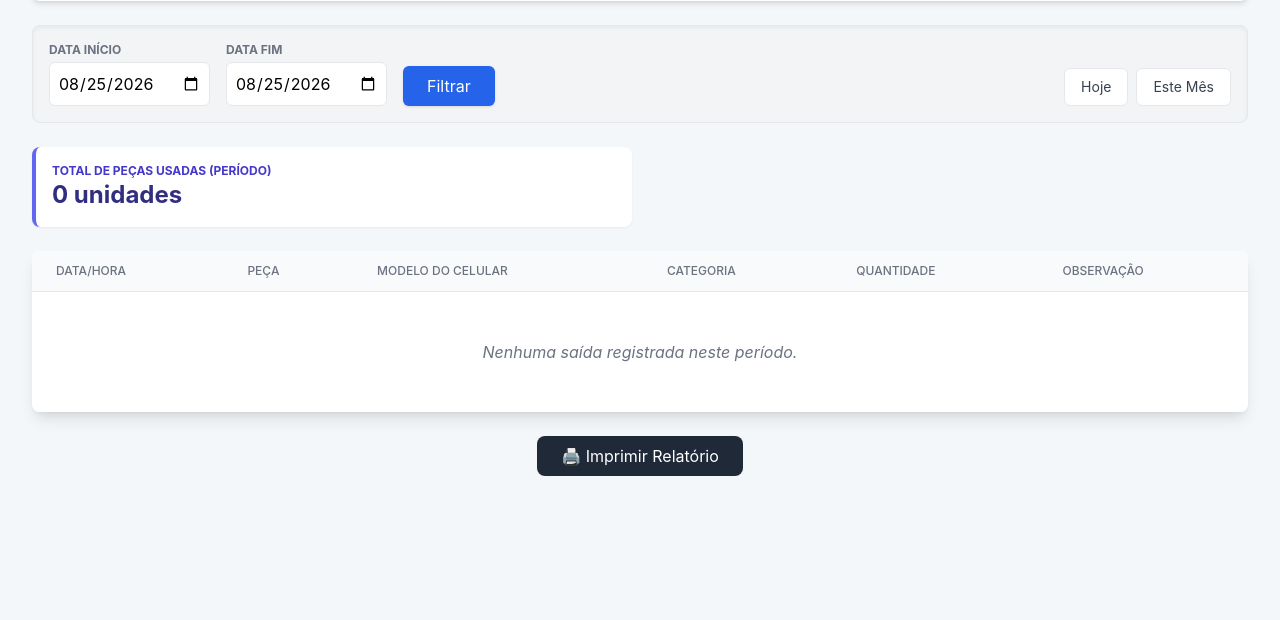
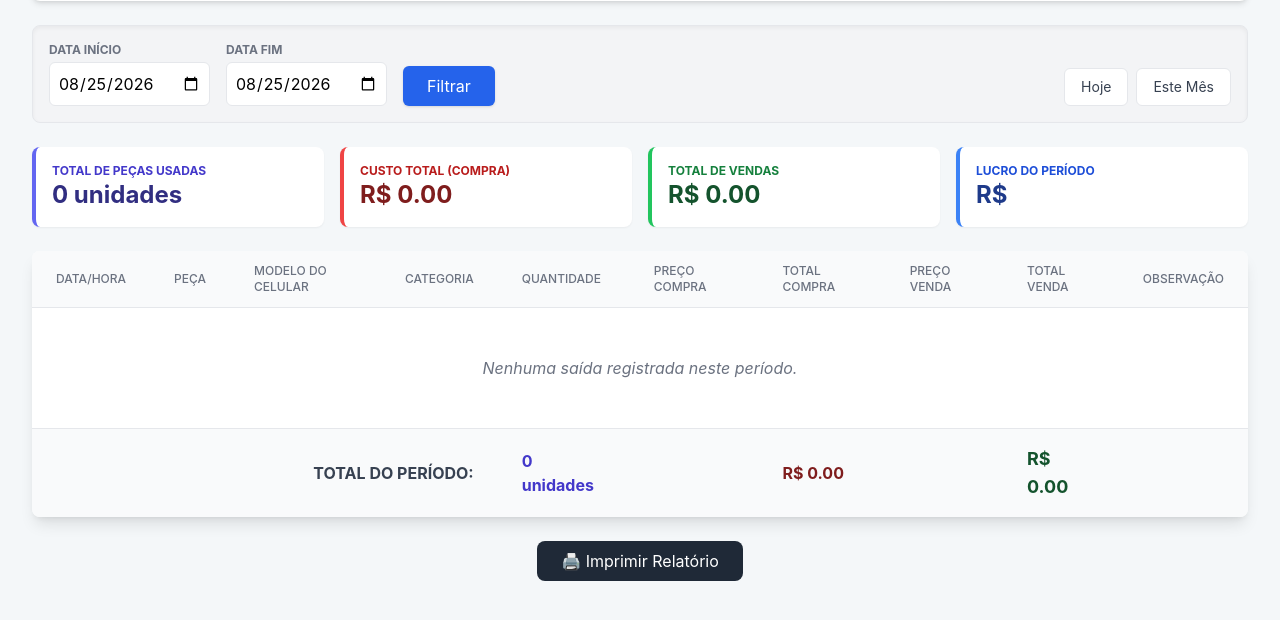
Before and after one commit to MatheusDiniz00/sistema-estoque, a Django app: page /relatorio/ in a window 1280 px wide. Shown: the part 139-759 px from the top of the page. Run offline with Django 5.2, Linux system fonts and the light colour scheme; a user stored in the database is signed in; data comes from the database, SQL or seed files in the repository; both versions use the stored data as it was after the commit; some libraries are stand-ins or nearby versions.

Commit message:
Enviando nova versão do App

```diff
--- a/assistencia_pecas/settings.py
+++ b/assistencia_pecas/settings.py
@@ -23,9 +23,9 @@ BASE_DIR = Path(__file__).resolve().parent.parent
 SECRET_KEY = 'django-insecure-8r5i55pwo=@_=+7@*!@g^^@!%n2hgcghu$l3ij6s(p#x5@+lq3'
 
 # SECURITY WARNING: don't run with debug turned on in production!
-DEBUG = False
+DEBUG = True
 
-ALLOWED_HOSTS = ['192.168.15.200','localhost','127.0.0.1']
+ALLOWED_HOSTS = []
 
 
 # Application definition
@@ -105,7 +105,7 @@ AUTH_PASSWORD_VALIDATORS = [
 
 LANGUAGE_CODE = 'en-us'
 
-TIME_ZONE = 'UTC'
+TIME_ZONE = 'America/Sao_Paulo'
 
 USE_I18N = True
 
--- a/estoque/models.py
+++ b/estoque/models.py
@@ -39,7 +39,6 @@ class Peca(models.Model):
     class Meta:
         verbose_name = "Peça"
         verbose_name_plural = "Peças"
-        unique_together = ['nome', 'modelo_celular']
 
     def __str__(self):
         return f"{self.nome} ({self.modelo_celular})"
@@ -48,6 +47,10 @@ class Movimentacao(models.Model):
     TIPO_MOVIMENTACAO = (
         ('ENTRADA', 'Entrada (Compra/Recebimento)'),
         ('SAIDA', 'Saída (Venda/Uso em Serviço)'),
+    )
+
+    preco_venda_no_momento = models.DecimalField(
+        max_digits=10, decimal_places=2, null=True, blank=True
     )
 
     peca = models.ForeignKey(Peca, on_delete=models.CASCADE)
--- a/estoque/templates/estoque/relatorio.html
+++ b/estoque/templates/estoque/relatorio.html
@@ -46,15 +46,30 @@
         </div>
 
         <!-- Card de Totais -->
-        <div class="grid grid-cols-1 md:grid-cols-2 gap-4 mb-6">
+        <div class="grid grid-cols-1 md:grid-cols-4 gap-4 mb-6">
             <div class="bg-white p-4 rounded-lg border-l-4 border-indigo-500 shadow-sm">
-                <p class="text-indigo-700 font-bold uppercase text-xs">Total de Peças Usadas (Período)</p>
+                <p class="text-indigo-700 font-bold uppercase text-xs">Total de Peças Usadas</p>
                 <p class="text-2xl font-bold text-indigo-900">{{ total_itens }} unidades</p>
+            </div>
+
+            <div class="bg-white p-4 rounded-lg border-l-4 border-red-500 shadow-sm">
+                <p class="text-red-700 font-bold uppercase text-xs">Custo Total (Compra)</p>
+                <p class="text-2xl font-bold text-red-900">R$ {{ total_valor|floatformat:2 }}</p>
+            </div>
+
+            <div class="bg-white p-4 rounded-lg border-l-4 border-green-500 shadow-sm">
+                <p class="text-green-700 font-bold uppercase text-xs">Total de Vendas</p>
+                <p class="text-2xl font-bold text-green-900">R$ {{ total_vendas|floatformat:2 }}</p>
+            </div>
+
+            <div class="bg-white p-4 rounded-lg border-l-4 border-blue-500 shadow-sm">
+                <p class="text-blue-700 font-bold uppercase text-xs">Lucro do Período</p>
+                <p class="text-2xl font-bold text-blue-900">R$ {{ total_lucro|floatformat:2 }}</p>
             </div>
         </div>
 
         <!-- Tabela de Movimentações -->
-        <div class="bg-white rounded-lg shadow-lg overflow-hidden">
+        <div class="bg-white rounded-lg shadow-lg overflow-hidden overflow-x-auto">
             <table class="min-w-full divide-y divide-gray-200">
                 <thead class="bg-gray-50">
                     <tr>
@@ -63,6 +78,10 @@
                         <th class="px-6 py-3 text-left text-xs font-medium text-gray-500 uppercase">Modelo do Celular</th>
                         <th class="px-6 py-3 text-left text-xs font-medium text-gray-500 uppercase">Categoria</th>
                         <th class="px-6 py-3 text-left text-xs font-medium text-gray-500 uppercase">Quantidade</th>
+                        <th class="px-6 py-3 text-left text-xs font-medium text-gray-500 uppercase">Preço Compra</th>
+                        <th class="px-6 py-3 text-left text-xs font-medium text-gray-500 uppercase">Total Compra</th>
+                        <th class="px-6 py-3 text-left text-xs font-medium text-gray-500 uppercase">Preço Venda</th>
+                        <th class="px-6 py-3 text-left text-xs font-medium text-gray-500 uppercase">Total Venda</th>
                         <th class="px-6 py-3 text-left text-xs font-medium text-gray-500 uppercase">Observação</th>
                     </tr>
                 </thead>
@@ -84,18 +103,55 @@
                             <td class="px-6 py-4 text-sm text-red-600 font-bold">
                                 -{{ mov.quantidade_movimentada }}
                             </td>
+                            <td class="px-6 py-4 text-sm text-gray-800">
+                                R$ {{ mov.peca.preco_compra|floatformat:2 }}
+                            </td>
+                            <td class="px-6 py-4 text-sm text-red-600 font-bold">
+                                R$ {{ mov.valor_total|floatformat:2 }}
+                            </td>
+                            <td class="px-6 py-4 text-sm text-gray-800">
+                                R$ {{ mov.preco_venda_no_momento|default:mov.peca.preco_venda|floatformat:2 }}
+                            </td>
+                            <td class="px-6 py-4 text-sm text-green-600 font-bold">
+                                R$ {{ mov.valor_venda_total|floatformat:2 }}
+                            </td>
                             <td class="px-6 py-4 text-sm text-gray-500 italic">
                                 {{ mov.observacao|default:"-" }}
                             </td>
                         </tr>
                     {% empty %}
                         <tr>
-                            <td colspan="6" class="px-6 py-12 text-center text-gray-500 italic">
+                            <td colspan="10" class="px-6 py-12 text-center text-gray-500 italic">
                                 Nenhuma saída registrada neste período.
                             </td>
                         </tr>
                     {% endfor %}
                 </tbody>
+                <tfoot class="bg-gray-50 border-t-2 border-gray-300">
+                    <tr>
+                        <td colspan="4" class="px-6 py-4 text-right font-bold text-gray-700">
+                            TOTAL DO PERÍODO:
+                        </td>
+
+                        <td class="px-6 py-4 font-bold text-indigo-700">
+                            {{ total_itens }} unidades
+                        </td>
+
+                        <td></td>
+
+                        <td class="px-6 py-4 font-bold text-red-900">
+                            R$ {{ total_valor|floatformat:2 }}
+                        </td>
+
+                        <td></td>
+
+                        <td class="px-6 py-4 font-bold text-green-900 text-lg">
+                            R$ {{ total_vendas|floatformat:2 }}
+                        </td>
+
+                        <td></td>
+                    </tr>
+                </tfoot>
             </table>
         </div>
 
--- a/estoque/views.py
+++ b/estoque/views.py
@@ -3,7 +3,7 @@ from .models import Peca, Movimentacao, Fornecedor, Categoria
 from .forms import PecaForm, MovimentacaoForm, FornecedorForm, UsuarioForm, CategoriaForm
 from django.contrib import messages
 from django.db import transaction
-from django.db.models import Q, Case, Sum, F, When
+from django.db.models import Q, Case, Sum, F, When, DecimalField, ExpressionWrapper
 from django.utils import timezone
 from django.contrib.auth.decorators import login_required
 from django.contrib.auth.models import User
@@ -306,6 +306,9 @@ def movimentar_estoque(request):
                     messages.error(request, f'Erro: Não há {quantidade}x de {peca.nome} em estoque.')
                     return redirect('movimentar_estoque')
 
+                if not movimentacao.preco_venda_no_momento:
+                    movimentacao.preco_venda_no_momento = peca.preco_venda
+
                 peca.quantidade -= quantidade
                 messages.success(request, f'{quantidade}x de {peca.nome} removidos do estoque.')
 
@@ -329,23 +332,78 @@ def movimentar_estoque(request):
 
 @login_required
 def relatorio_movimentacoes(request):
+
     hoje = timezone.now().date()
-    data_inicio = request.GET.get('data_inicio', hoje.strftime('%Y-%m-%d'))
-    data_fim = request.GET.get('data_fim', hoje.strftime('%Y-%m-%d'))
+
+    data_inicio = request.GET.get(
+        'data_inicio',
+        hoje.strftime('%Y-%m-%d')
+    )
+
+    data_fim = request.GET.get(
+        'data_fim',
+        hoje.strftime('%Y-%m-%d')
+    )
+
     filtro_rapido = request.GET.get('filtro')
+
     if filtro_rapido == 'mes':
         data_inicio = hoje.replace(day=1).strftime('%Y-%m-%d')
         data_fim = hoje.strftime('%Y-%m-%d')
+
     movimentacoes = Movimentacao.objects.filter(
         data_movimentacao__date__range=[data_inicio, data_fim],
         tipo='SAIDA'
-    ).order_by('-data_movimentacao')
-    total_itens = movimentacoes.aggregate(Sum('quantidade_movimentada'))['quantidade_movimentada__sum'] or 0
+    ).select_related('peca').order_by('-data_movimentacao')
+
+    # Total de peças usadas
+    total_itens = movimentacoes.aggregate(
+        total=Sum('quantidade_movimentada')
+    )['total'] or 0
+
+    # Calcula os valores individualmente
+    total_valor = 0
+    total_vendas = 0
+
+    for mov in movimentacoes:
+
+        # Preço de compra da peça
+        preco_compra = mov.peca.preco_compra
+
+        # Preço de venda da peça
+        mov.valor_venda_total = (
+            (mov.preco_venda_no_momento or mov.peca.preco_venda) *
+            mov.quantidade_movimentada
+        )
+
+        # Total de compra
+        mov.valor_total = (
+            preco_compra *
+            mov.quantidade_movimentada
+        )
+
+        # Total de venda
+        mov.valor_venda_total = (
+            (mov.preco_venda_no_momento or mov.peca.preco_venda) *
+            mov.quantidade_movimentada
+        )
+
+        # Soma dos totais
+        total_valor += mov.valor_total
+        total_vendas += mov.valor_venda_total
+
     contexto = {
         'titulo': 'Relatório de Saídas',
         'movimentacoes': movimentacoes,
         'total_itens': total_itens,
+        'total_valor': total_valor,
+        'total_vendas': total_vendas,
         'data_inicio': data_inicio,
-        'data_fim': data_fim
+        'data_fim': data_fim,
     }
-    return render(request, 'estoque/relatorio.html', contexto)
+
+    return render(
+        request,
+        'estoque/relatorio.html',
+        contexto
+    )
```
Also changed, not shown: estoque/forms.py (+36 -17 lines), estoque/templates/estoque/movimentar_peca.html (+36 -0 lines), db.sqlite3, estoque/migrations/0004_movimentacao_preco_venda_no_momento_alter_peca_nome.py (added), 1 other file.
